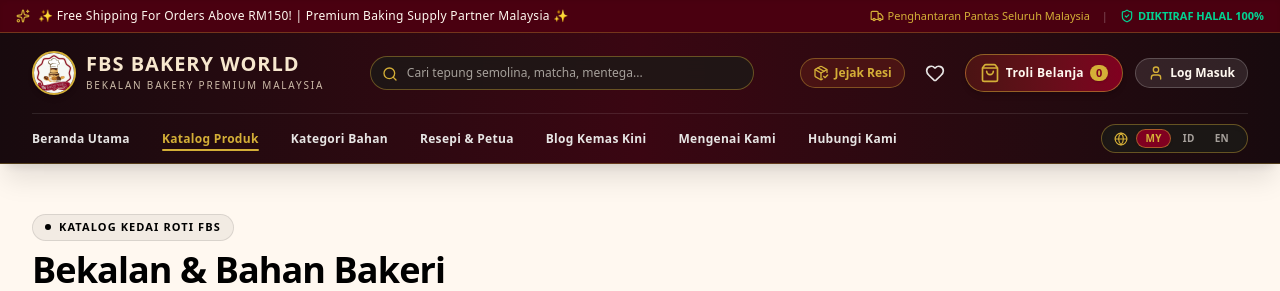
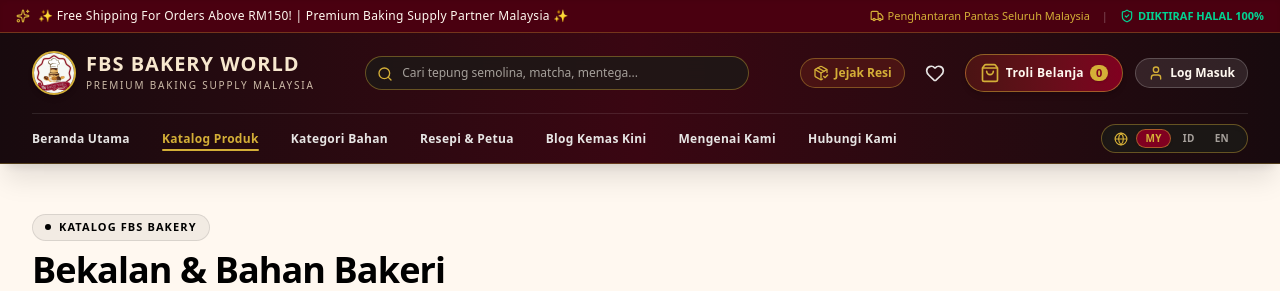
Before and after one commit to naufalhakim422/fbs-bakery-world, a Next.js app: page /products in a window 1280 px wide. Shown: the top 291 px of the page. Built offline with nearby package versions, Linux system fonts and the light colour scheme; a web font is replaced by a local one.

Commit message:
fix: protect FBS Bakery World brand from translation - add notranslate attrs and fix translated brand labels

```diff
--- a/src/app/(customer)/blog/page.tsx
+++ b/src/app/(customer)/blog/page.tsx
@@ -77,7 +77,7 @@ export default function BlogListPage() {
         <div className="text-left pt-2 pb-6 mb-4 space-y-1.5 max-w-2xl">
           <div className="inline-flex items-center gap-2 px-3 py-1 rounded-full bg-black/5 border border-black/10 text-black text-[11px] font-extrabold tracking-widest uppercase">
             <span className="w-1.5 h-1.5 rounded-full bg-black"></span>
-            {language === 'EN' ? 'FBS BAKING EDUCATION & VIDEOS' : language === 'MS' ? 'PENDIDIKAN & VIDEO BAKERI FBS' : 'EDUKASI & VIDEO BAKERY FBS'}
+            {language === 'EN' ? 'FBS BAKING EDUCATION & VIDEOS' : language === 'MS' ? 'PENDIDIKAN & VIDEO FBS BAKERY' : 'EDUKASI & VIDEO FBS BAKERY'}
           </div>
           <h1 className="font-serif text-3xl sm:text-4xl font-black text-black tracking-tight">
             {langTexts.title}
--- a/src/app/(customer)/categories/page.tsx
+++ b/src/app/(customer)/categories/page.tsx
@@ -41,7 +41,7 @@ export default function CategoriesPage() {
         <div className="text-left pt-2 pb-6 mb-4 space-y-1.5 max-w-2xl">
           <div className="inline-flex items-center gap-2 px-3 py-1 rounded-full bg-black/5 border border-black/10 text-black text-[11px] font-extrabold tracking-widest uppercase">
             <span className="w-1.5 h-1.5 rounded-full bg-black"></span>
-            {language === 'EN' ? 'FBS BAKERY COLLECTIONS' : language === 'MS' ? 'KOLEKSI KEDAI ROTI FBS' : 'KOLEKSI TOKO ROTI FBS'}
+            {language === 'EN' ? 'FBS BAKERY COLLECTIONS' : language === 'MS' ? 'KOLEKSI FBS BAKERY' : 'KOLEKSI FBS BAKERY'}
           </div>
           <h1 className="font-serif text-3xl sm:text-4xl font-black text-black tracking-tight">
             {language === 'EN' ? 'Featured Product Categories' : language === 'MS' ? 'Kategori Produk Pilihan' : 'Kategori Produk Pilihan'}
--- a/src/app/(customer)/products/page.tsx
+++ b/src/app/(customer)/products/page.tsx
@@ -138,7 +138,7 @@ function CatalogContent() {
         <div className="space-y-1.5 max-w-2xl text-left">
           <div className="inline-flex items-center gap-2 px-3 py-1 rounded-full bg-black/5 border border-black/10 text-black text-[11px] font-extrabold tracking-widest uppercase">
             <span className="w-1.5 h-1.5 rounded-full bg-black"></span>
-            {language === 'EN' ? 'FBS BAKERY CATALOG' : language === 'MS' ? 'KATALOG KEDAI ROTI FBS' : 'KATALOG TOKO ROTI FBS'}
+            {language === 'EN' ? 'FBS BAKERY CATALOG' : language === 'MS' ? 'KATALOG FBS BAKERY' : 'KATALOG FBS BAKERY'}
           </div>
           <h1 className="font-serif text-3xl sm:text-4xl font-black text-black tracking-tight leading-tight">
             {language === 'EN' ? 'Baking Supplies & Ingredients' : language === 'MS' ? 'Bekalan & Bahan Bakeri' : 'Perlengkapan & Bahan Kue'}
--- a/src/app/(customer)/recipes/page.tsx
+++ b/src/app/(customer)/recipes/page.tsx
@@ -39,7 +39,7 @@ export default function RecipeCenterPage() {
         <div className="text-left pt-2 pb-6 mb-4 space-y-1.5 max-w-2xl">
           <div className="inline-flex items-center gap-2 px-3 py-1 rounded-full bg-black/5 border border-black/10 text-black text-[11px] font-extrabold tracking-widest uppercase">
             <span className="w-1.5 h-1.5 rounded-full bg-black"></span>
-            {language === 'EN' ? "FBS BAKER'S KITCHEN" : language === 'MS' ? 'DAPUR BAKERI FBS' : 'DAPUR BAKERY FBS'}
+            {language === 'EN' ? "FBS BAKER'S KITCHEN" : language === 'MS' ? "DAPUR FBS BAKER'S" : "DAPUR FBS BAKER'S"}
           </div>
           <h1 className="font-serif text-3xl sm:text-4xl font-black text-black tracking-tight">
             {language === 'EN' ? 'Recipes & Baking Tutorials' : language === 'MS' ? 'Resipi & Tutorial Bakeri' : 'Resep & Tutorial Baking'}
--- a/src/components/customer/footer.tsx
+++ b/src/components/customer/footer.tsx
@@ -65,7 +65,7 @@ export const Footer: React.FC = () => {
               {/* ADDRESS & REGISTRATION NAME */}
               <div className="flex items-start gap-3" suppressHydrationWarning>
                 <MapPin className="w-5 h-5 text-[#D4AF37] flex-shrink-0 mt-0.5" />
-                <div className="space-y-0.5">
+                <div className="space-y-0.5 notranslate" translate="no">
                   <p className="font-bold text-[#F7E7CE] leading-snug">{companyName}</p>
                   <p className="text-[#C4A882] text-xs leading-relaxed">{settings.address}</p>
                 </div>
@@ -210,7 +210,7 @@ export const Footer: React.FC = () => {
 
         {/* Bottom Copyright Bar */}
         <div className="pt-6 flex flex-col sm:flex-row items-center justify-between text-xs text-[#8B6F5C] gap-3">
-          <p>© 2026 <strong className="text-[#F7E7CE]">FBS BAKERY WORLD</strong>. {language === 'EN' ? 'All rights reserved.' : language === 'MS' ? 'Hak cipta terpelihara.' : 'Hak cipta dilindungi.'}</p>
+          <p>© 2026 <strong className="text-[#F7E7CE] notranslate" translate="no">FBS BAKERY WORLD</strong>. {language === 'EN' ? 'All rights reserved.' : language === 'MS' ? 'Hak cipta terpelihara.' : 'Hak cipta dilindungi.'}</p>
           <p className="text-[11px] text-[#A0876F]">
             {language === 'EN'
               ? 'Certified Halal Baking Supply Partner Malaysia & Indonesia'
--- a/src/components/customer/header-nav.tsx
+++ b/src/components/customer/header-nav.tsx
@@ -97,7 +97,7 @@ export const HeaderNav: React.FC = () => {
           <div className="flex items-center justify-between h-16 sm:h-20 gap-3">
 
             {/* Left: Brand Logo & Typography */}
-            <Link href="/" className="flex items-center gap-2 sm:gap-2.5 group flex-shrink-0">
+            <Link href="/" className="flex items-center gap-2 sm:gap-2.5 group flex-shrink-0 notranslate" translate="no">
               <img
                 src="/logo.jpg"
                 alt="FBS Bakery World Logo"
@@ -108,7 +108,7 @@ export const HeaderNav: React.FC = () => {
                   FBS BAKERY WORLD
                 </span>
                 <span className="hidden sm:block text-[8px] sm:text-[9px] md:text-[10px] tracking-[0.18em] uppercase text-[#F7E7CE]/80 font-medium mt-1">
-                  {language === 'EN' ? 'PREMIUM BAKING SUPPLY MALAYSIA' : 'BEKALAN BAKERY PREMIUM MALAYSIA'}
+                  PREMIUM BAKING SUPPLY MALAYSIA
                 </span>
               </div>
             </Link>
```
